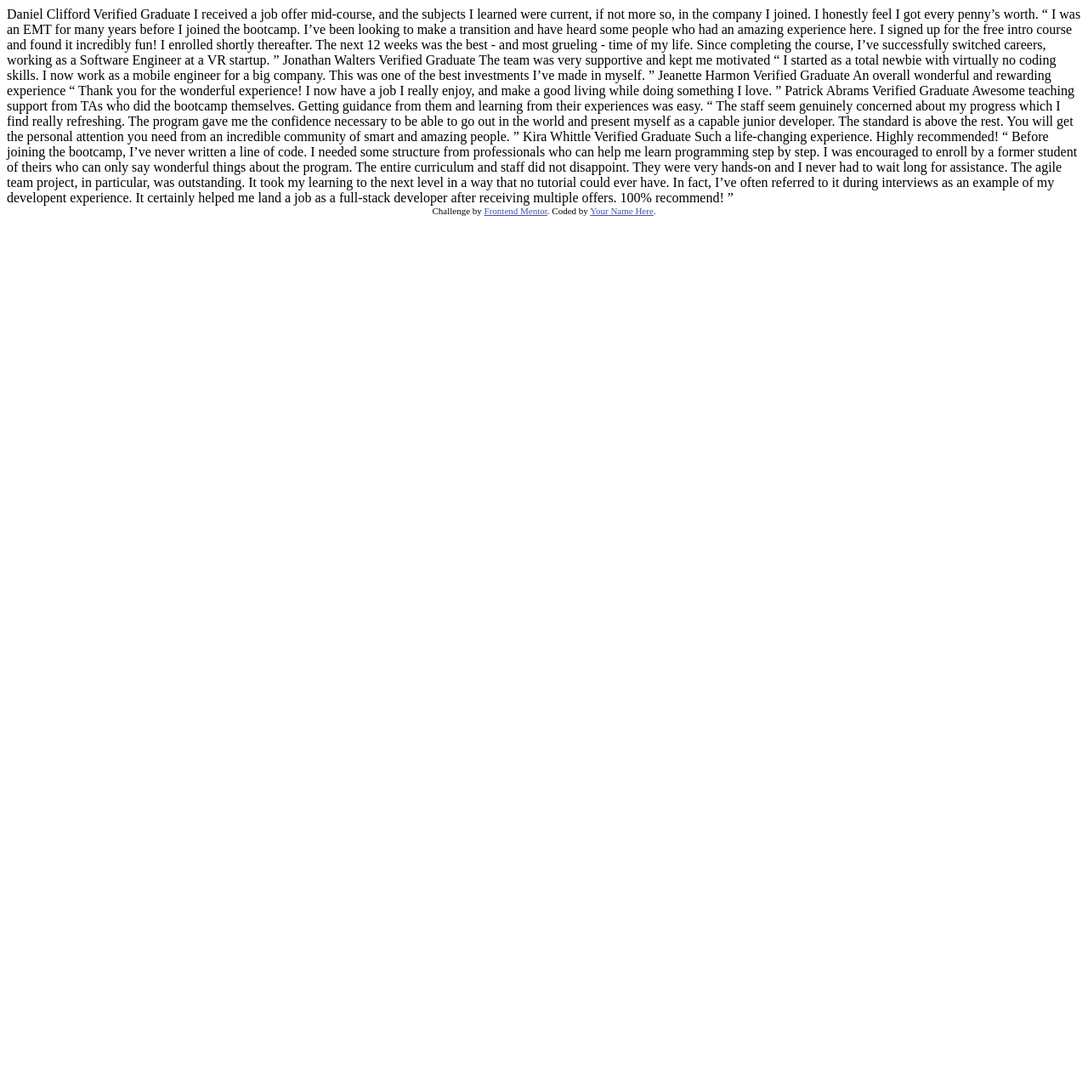
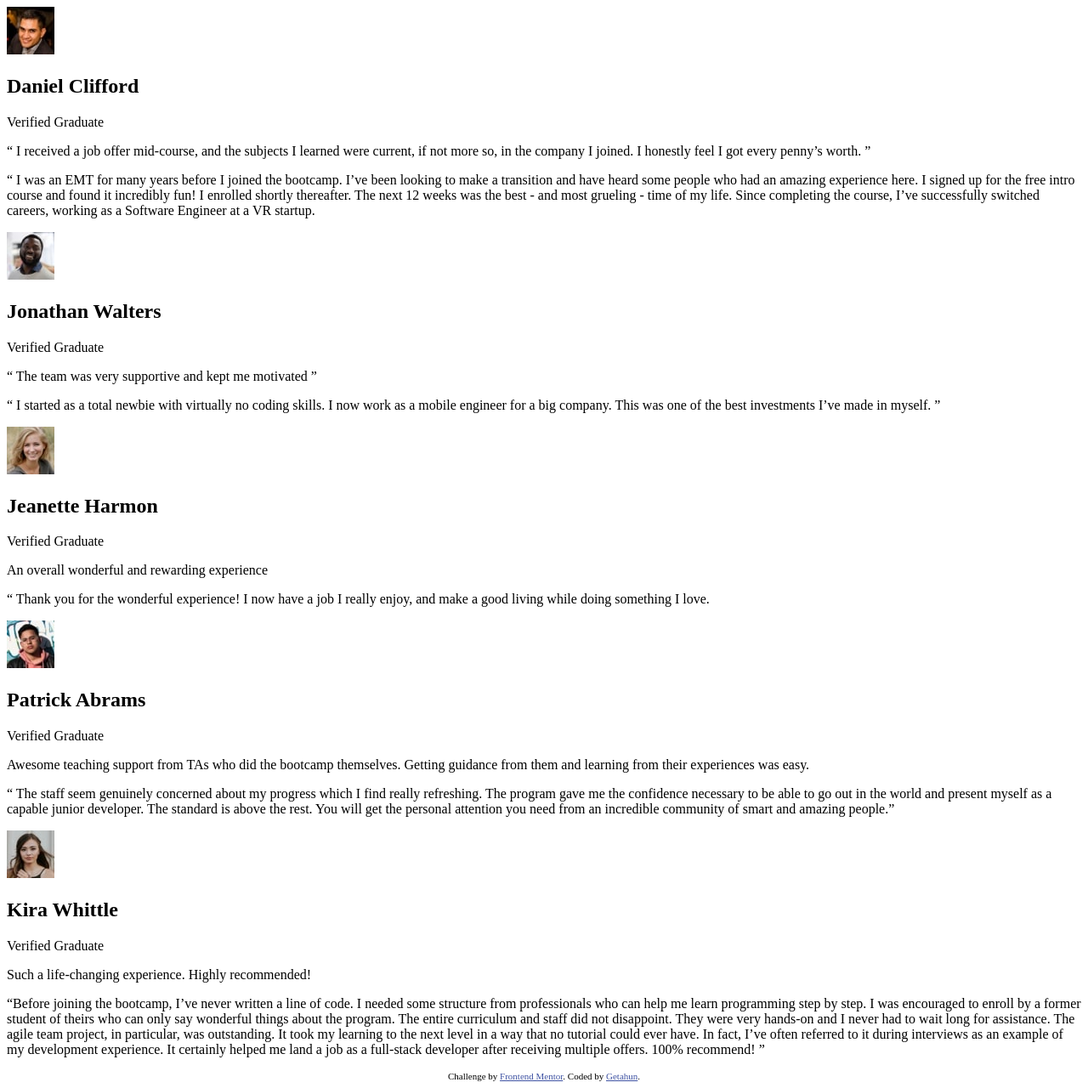
Before and after one commit to getishe/testimonials-grid-section-main, a plain HTML site: page index.html in a window 1280 px wide. Shown: the whole page at 85% size. Before the commit the page ends 800 px from the top, so only its background shows below. Drawn offline with Linux system fonts and the light colour scheme.

Commit message:
Update index.html to implement testimonials section with structured markup and images

```diff
--- a/index.html
+++ b/index.html
@@ -12,7 +12,7 @@
       href="./images/favicon-32x32.png"
     />
 
-    <title>Frontend Mentor | [Challenge Name Here]</title>
+    <title>Frontend Mentor | Testimonials Grid Section</title>
 
     <!-- Feel free to remove these styles or customise in your own stylesheet 👍 -->
     <style>
@@ -26,44 +26,129 @@
     </style>
   </head>
   <body>
-    <main>
-      <div class="container">
-        Daniel Clifford Verified Graduate I received a job offer mid-course, and
-        the subjects I learned were current, if not more so, in the company I
-        joined. I honestly feel I got every penny’s worth. “ I was an EMT for
-        many years before I joined the bootcamp. I’ve been looking to make a
-        transition and have heard some people who had an amazing experience
-        here. I signed up for the free intro course and found it incredibly fun!
-        I enrolled shortly thereafter. The next 12 weeks was the best - and most
-        grueling - time of my life. Since completing the course, I’ve
-        successfully switched careers, working as a Software Engineer at a VR
-        startup. ” Jonathan Walters Verified Graduate The team was very
-        supportive and kept me motivated “ I started as a total newbie with
-        virtually no coding skills. I now work as a mobile engineer for a big
-        company. This was one of the best investments I’ve made in myself. ”
-        Jeanette Harmon Verified Graduate An overall wonderful and rewarding
-        experience “ Thank you for the wonderful experience! I now have a job I
-        really enjoy, and make a good living while doing something I love. ”
-        Patrick Abrams Verified Graduate Awesome teaching support from TAs who
-        did the bootcamp themselves. Getting guidance from them and learning
-        from their experiences was easy. “ The staff seem genuinely concerned
-        about my progress which I find really refreshing. The program gave me
-        the confidence necessary to be able to go out in the world and present
-        myself as a capable junior developer. The standard is above the rest.
-        You will get the personal attention you need from an incredible
-        community of smart and amazing people. ” Kira Whittle Verified Graduate
-        Such a life-changing experience. Highly recommended! “ Before joining
-        the bootcamp, I’ve never written a line of code. I needed some structure
-        from professionals who can help me learn programming step by step. I was
-        encouraged to enroll by a former student of theirs who can only say
-        wonderful things about the program. The entire curriculum and staff did
-        not disappoint. They were very hands-on and I never had to wait long for
-        assistance. The agile team project, in particular, was outstanding. It
-        took my learning to the next level in a way that no tutorial could ever
-        have. In fact, I’ve often referred to it during interviews as an example
-        of my developent experience. It certainly helped me land a job as a
-        full-stack developer after receiving multiple offers. 100% recommend! ”
-      </div>
+    <main class="testimonial-grid">
+      <article class="testimonial testimonial-daniel">
+        <header class="testimonial__header">
+          <img
+            src="./images/image-daniel.jpg"
+            alt="Daniel Clifford"
+            class="testimonial__image"
+          />
+          <h2 class="testimonial__name">Daniel Clifford</h2>
+          <p class="testimonial__role">Verified Graduate</p>
+        </header>
+        <p class="testimonial__heading">
+          “ I received a job offer mid-course, and the subjects I learned were
+          current, if not more so, in the company I joined. I honestly feel I
+          got every penny’s worth. ”
+        </p>
+
+        <p class="testimonial__text">
+          “ I was an EMT for many years before I joined the bootcamp. I’ve been
+          looking to make a transition and have heard some people who had an
+          amazing experience here. I signed up for the free intro course and
+          found it incredibly fun! I enrolled shortly thereafter. The next 12
+          weeks was the best - and most grueling - time of my life. Since
+          completing the course, I’ve successfully switched careers, working as
+          a Software Engineer at a VR startup.
+        </p>
+      </article>
+
+      <article class="testimonial testimonial-jonathan">
+        <header class="testimonial__header">
+          <img
+            src="./images/image-jonathan.jpg"
+            alt="Jonathan Walters"
+            class="testimonial__image"
+          />
+          <h2 class="testimonial__name">Jonathan Walters</h2>
+          <p class="testimonial__role">Verified Graduate</p>
+        </header>
+        <p class="testimonial__heading">
+          “ The team was very supportive and kept me motivated ”
+        </p>
+
+        <p class="testimonial__text">
+          “ I started as a total newbie with virtually no coding skills. I now
+          work as a mobile engineer for a big company. This was one of the best
+          investments I’ve made in myself. ”
+        </p>
+      </article>
+
+      <article class="testimonial testimonial-jeanette">
+        <header class="testimonial__header">
+          <img
+            src="./images/image-jeanette.jpg"
+            alt="Jeanette Harmon"
+            class="testimonial__image"
+          />
+          <h2 class="testimonial__name">Jeanette Harmon</h2>
+          <p class="testimonial__role">Verified Graduate</p>
+        </header>
+        <p class="testimonial__heading">
+          An overall wonderful and rewarding experience
+        </p>
+
+        <p class="testimonial__text">
+          “ Thank you for the wonderful experience! I now have a job I really
+          enjoy, and make a good living while doing something I love.
+        </p>
+      </article>
+
+      <article class="testimonial testimonial-patrick">
+        <header class="testimonial__header">
+          <img
+            src="./images/image-patrick.jpg"
+            alt="Patrick Abrams"
+            class="testimonial__image"
+          />
+          <h2 class="testimonial__name">Patrick Abrams</h2>
+          <p class="testimonial__role">Verified Graduate</p>
+        </header>
+        <p class="testimonial__heading">
+          Awesome teaching support from TAs who did the bootcamp themselves.
+          Getting guidance from them and learning from their experiences was
+          easy.
+        </p>
+
+        <p class="testimonial__text">
+          “ The staff seem genuinely concerned about my progress which I find
+          really refreshing. The program gave me the confidence necessary to be
+          able to go out in the world and present myself as a capable junior
+          developer. The standard is above the rest. You will get the personal
+          attention you need from an incredible community of smart and amazing
+          people.”
+        </p>
+      </article>
+
+      <article class="testimonial testimonial-kira">
+        <header class="testimonial__header">
+          <img
+            src="./images/image-kira.jpg"
+            alt="Kira Whittle"
+            class="testimonial__image"
+          />
+          <h2 class="testimonial__name">Kira Whittle</h2>
+          <p class="testimonial__role">Verified Graduate</p>
+        </header>
+        <p class="testimonial__heading">
+          Such a life-changing experience. Highly recommended!
+        </p>
+
+        <p class="testimonial__text">
+          “Before joining the bootcamp, I’ve never written a line of code. I
+          needed some structure from professionals who can help me learn
+          programming step by step. I was encouraged to enroll by a former
+          student of theirs who can only say wonderful things about the program.
+          The entire curriculum and staff did not disappoint. They were very
+          hands-on and I never had to wait long for assistance. The agile team
+          project, in particular, was outstanding. It took my learning to the
+          next level in a way that no tutorial could ever have. In fact, I’ve
+          often referred to it during interviews as an example of my development
+          experience. It certainly helped me land a job as a full-stack
+          developer after receiving multiple offers. 100% recommend! ”
+        </p>
+      </article>
     </main>
     <div class="attribution">
       Challenge by
@@ -72,7 +157,13 @@
         rel="noopener"
         target="_blank"
         >Frontend Mentor</a
-      >. Coded by <a href="#">Your Name Here</a>.
+      >. Coded by
+      <a
+        href="https://www.frontendmentor.io/profile/getishe"
+        rel="noopener"
+        target="_blank"
+        >Getahun</a
+      >.
     </div>
   </body>
 </html>
```
